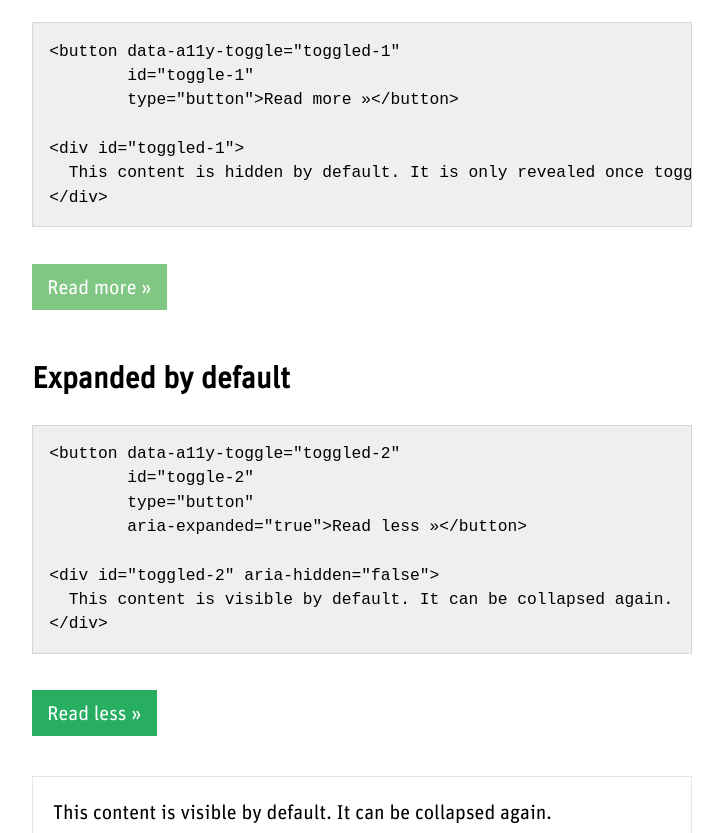
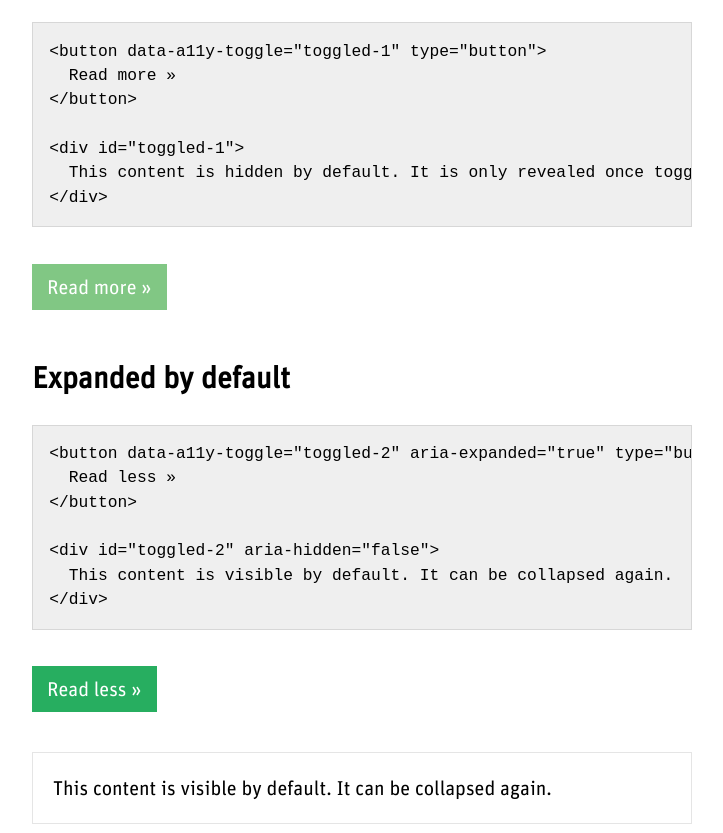
Before and after one commit to smartmike/a11y-toggle, a website: page example/index.html in a window 1280 px wide. Shown: the part 730-1563 px from the top of the page, without its empty margins (278-1001 px from the left). Drawn offline with Linux system fonts and the light colour scheme.

Commit message:
Updated example

```diff
--- a/example/index.html
+++ b/example/index.html
@@ -24,17 +24,15 @@
 
       <h2>Collapsed by default</h2>
 
-      <pre><code>&lt;button data-a11y-toggle="toggled-1"
-        id="toggle-1"
-        type="button">Read more »&lt;/button>
+      <pre><code>&lt;button data-a11y-toggle="toggled-1" type="button">
+  Read more »
+&lt;/button>
 
 &lt;div id="toggled-1">
   This content is hidden by default. It is only revealed once toggled. It can be collapsed again.
 &lt;/div></code></pre>
 
-      <button data-a11y-toggle="toggled-1"
-              id="toggle-1"
-              type="button">Read more »</button>
+      <button data-a11y-toggle="toggled-1" type="button">Read more »</button>
 
       <div id="toggled-1" class="collapsible-box">
         This content is hidden by default. It is only revealed once toggled. It can be collapsed again.
@@ -42,19 +40,15 @@
 
       <h2>Expanded by default</h2>
 
-      <pre><code>&lt;button data-a11y-toggle="toggled-2"
-        id="toggle-2"
-        type="button"
-        aria-expanded="true">Read less »&lt;/button>
+      <pre><code>&lt;button data-a11y-toggle="toggled-2" aria-expanded="true" type="button">
+  Read less »
+&lt;/button>
 
 &lt;div id="toggled-2" aria-hidden="false">
   This content is visible by default. It can be collapsed again.
 &lt;/div></code></pre>
 
-      <button data-a11y-toggle="toggled-2"
-              id="toggle-2"
-              type="button"
-              aria-expanded="true">Read less »</button>
+      <button data-a11y-toggle="toggled-2" aria-expanded="true" type="button">Read less »</button>
 
       <div id="toggled-2" aria-hidden="false" class="collapsible-box">
         This content is visible by default. It can be collapsed again.
--- a/example/main.js
+++ b/example/main.js
@@ -14,9 +14,10 @@
   for (var i = 0; i < toggles.length; i += 1) {
     var toggle = toggles[i];
     var targetId = toggle.getAttribute(namespace);
-    togglesMap['#' + targetId] = toggle.id;
+    toggle.id || toggle.setAttribute('id', targetId + '-a11y-toggle');
     toggle.hasAttribute('aria-expanded') || toggle.setAttribute('aria-expanded', false);
     toggle.hasAttribute('aria-controls') || toggle.setAttribute('aria-controls', targetId);
+    togglesMap['#' + targetId] = toggle.id;
   }
 
   var targetsList = objectKeys(togglesMap);
```
